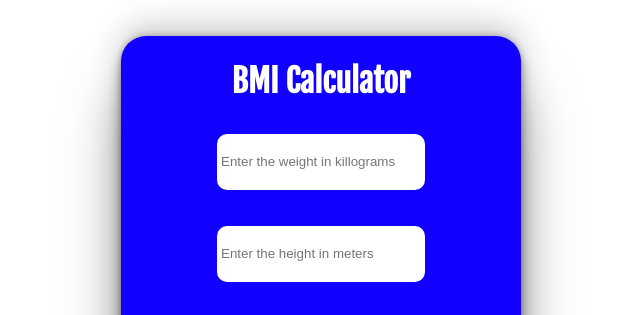
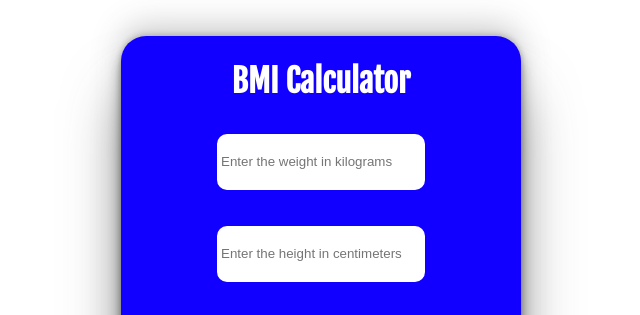
Before and after one commit to Sanjay1592000/bmicalculator, a plain HTML site: page index.html in a window 1280 px wide. Shown: the top 315 px of the page, 237-877 px from the left. Drawn offline with Linux system fonts and the light colour scheme.

Commit message:
Update index.html

```diff
--- a/index.html
+++ b/index.html
@@ -13,8 +13,8 @@
 <body>
     <div id="content1">
         <h1>BMI Calculator</h1><br><br>
-        <input type="text" id="weight" placeholder="Enter the weight in killograms"><br><br><br>
-        <input type="text" id="height" placeholder="Enter the height in meters"><br><br><br>
+        <input type="text" id="weight" placeholder="Enter the weight in kilograms"><br><br><br>
+        <input type="text" id="height" placeholder="Enter the height in centimeters"><br><br><br>
         <div id="content2">Display your Result</div><br>
         <button id="output" onclick="exce()"> Click to see your result </button><br><br>
         <p onclick="ref()">click here to clear all</p>
```
